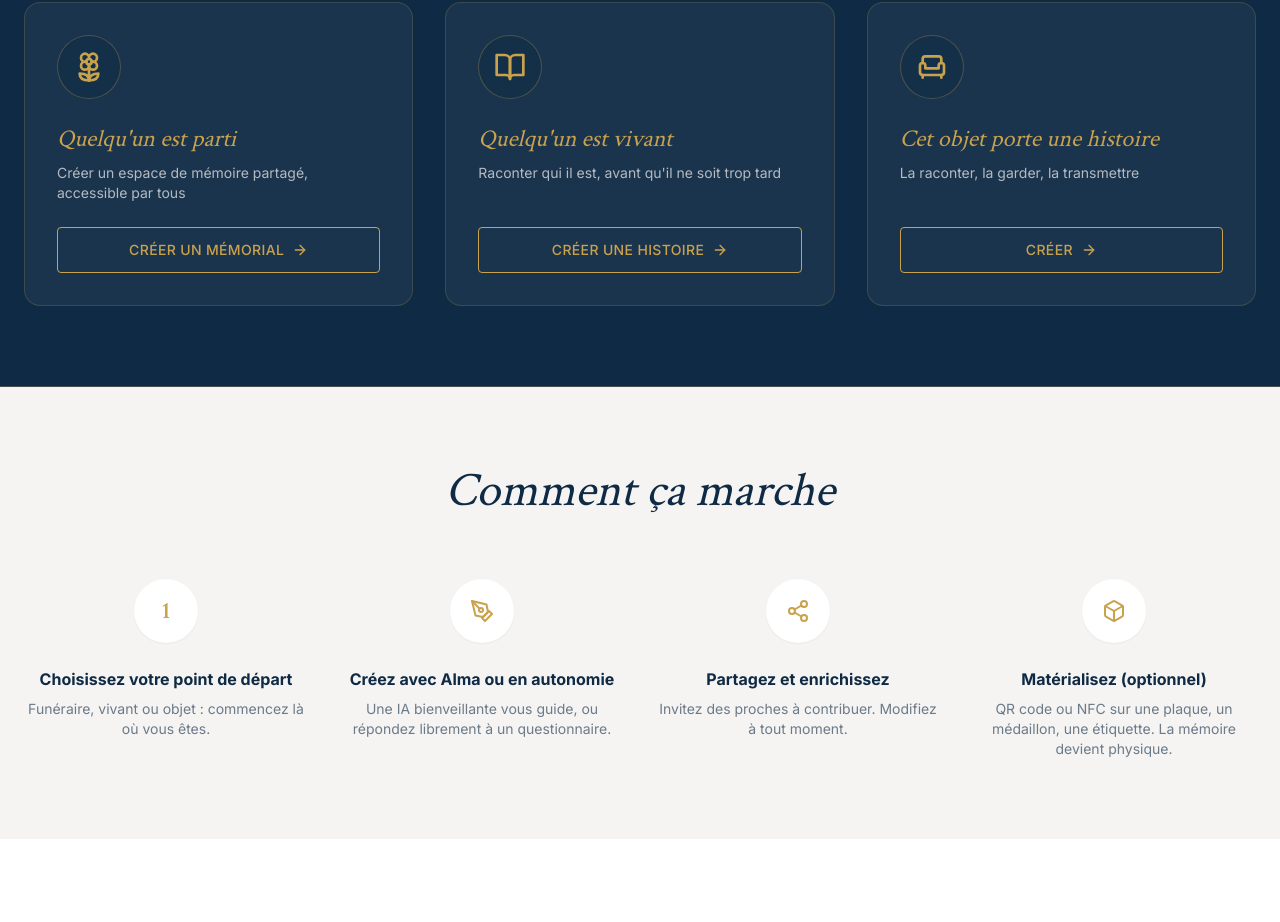
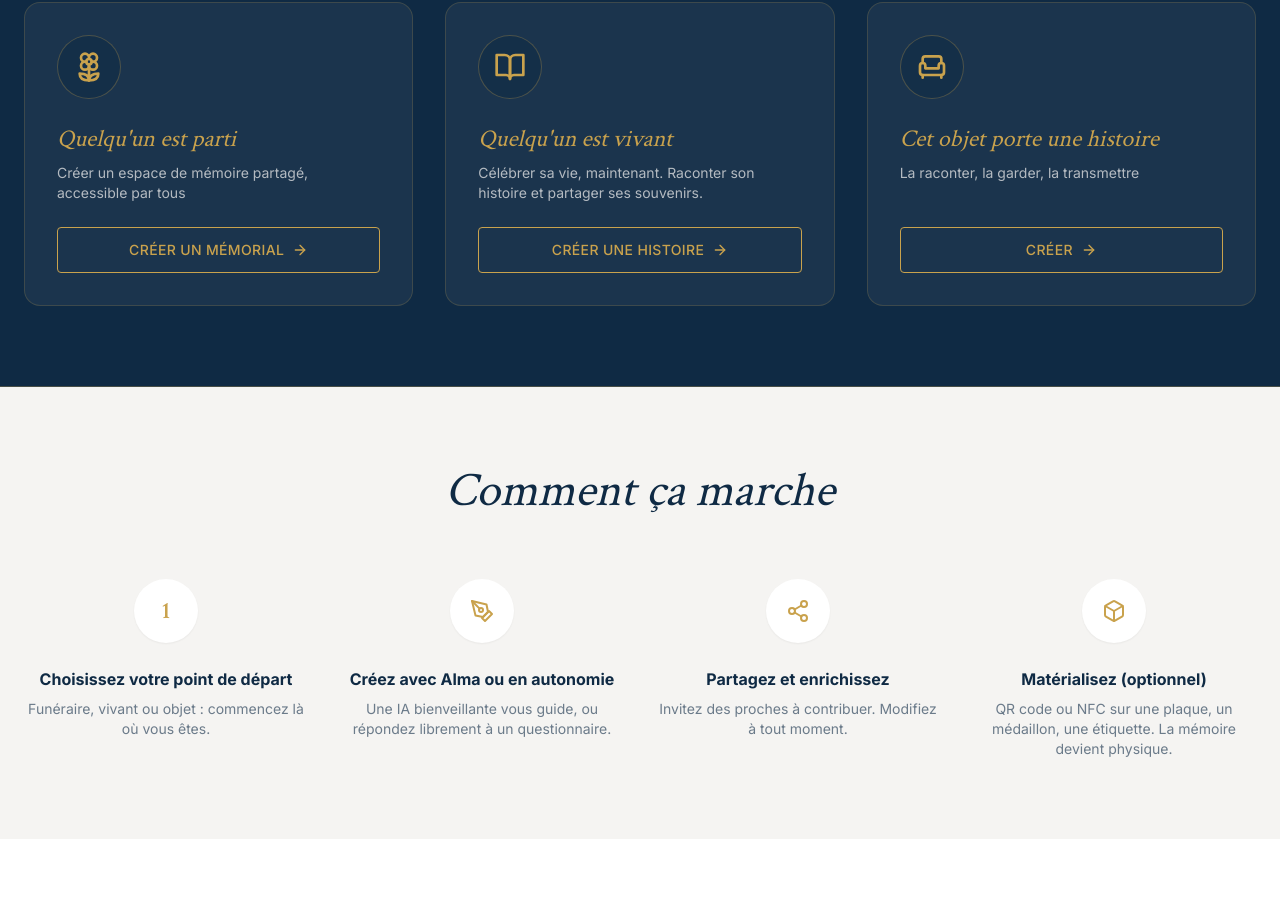
Before and after one commit to vvvfbm77fs-commits/et-jai-crie-v2, a Next.js app: page / in a window 1280 px wide. Shown: the part 828-1750 px from the top of the page. Built offline with nearby package versions, Linux system fonts and the light colour scheme.

Commit message:
Update homepage copy for Living Story context

```diff
--- a/app/page.tsx
+++ b/app/page.tsx
@@ -93,7 +93,7 @@ export default function HomePage() {
               Quelqu'un est vivant
             </h3>
             <p className="text-memoir-light/70 text-sm mb-6 flex-grow">
-              Raconter qui il est, avant qu'il ne soit trop tard
+              Célébrer sa vie, maintenant. Raconter son histoire et partager ses souvenirs.
             </p>
             <Link
               href="/dashboard/new?context=living_story"
```
